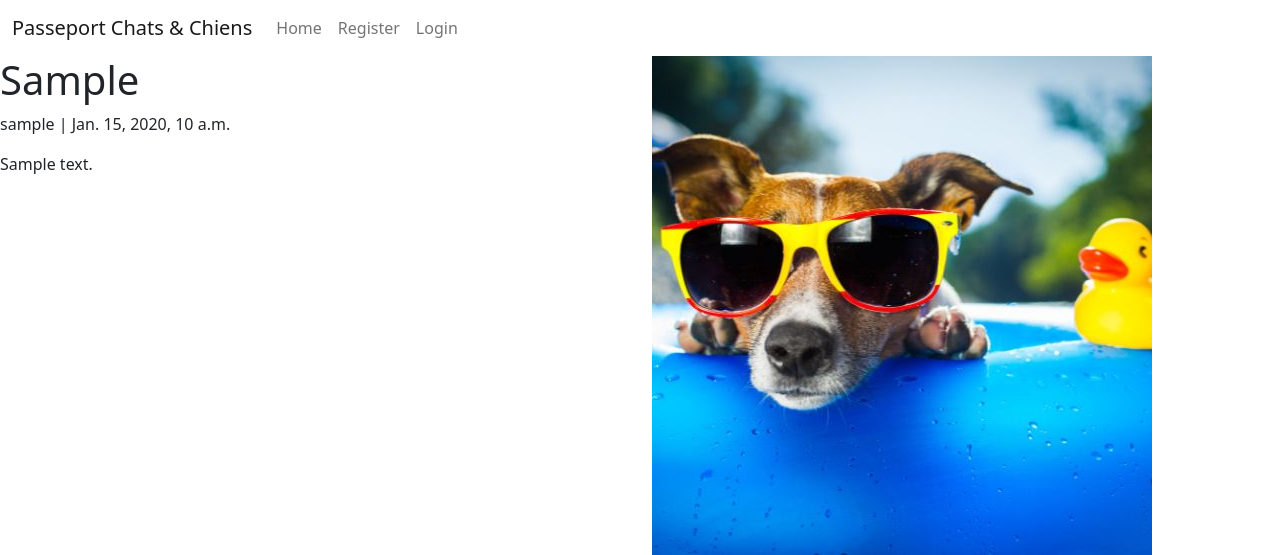
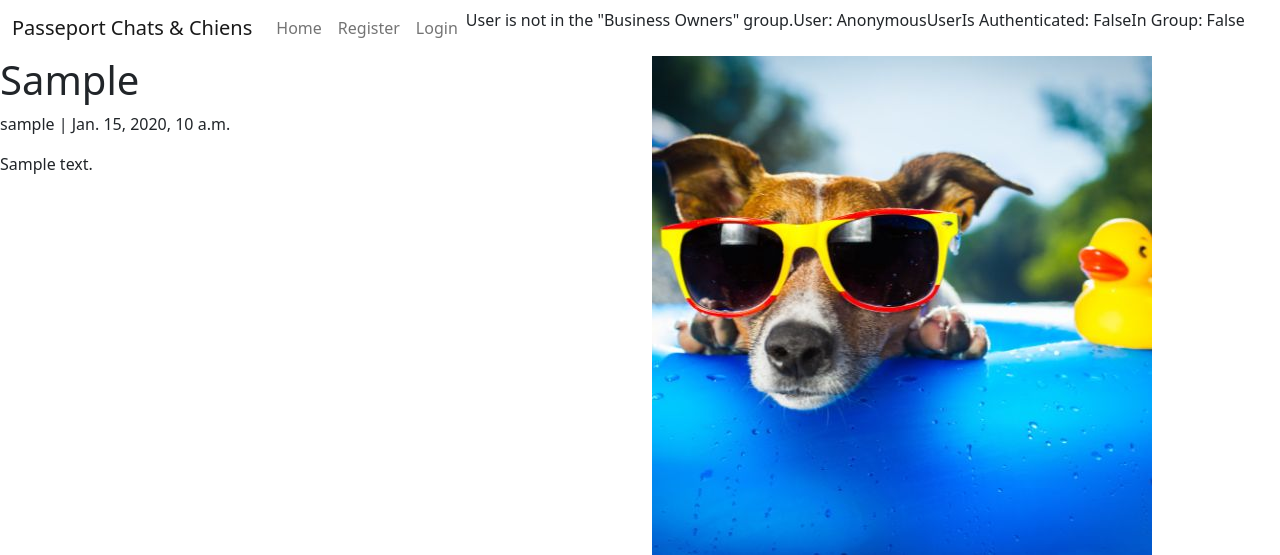
Before and after one commit to PhilippeItsMe/ci-portfolio4-django, a Django app: a page that uses templates/base.html in a window 1280 px wide. Shown: the top 555 px of the page. Run offline with Django 4.2, Linux system fonts and the light colour scheme; tables that the repository leaves empty hold one stand-in row (values such as "Sample post"); some libraries are stand-ins or nearby versions.

Commit message:
Debuging conditional menu

```diff
--- a/pet_businesses/forms.py
+++ b/pet_businesses/forms.py
@@ -1,7 +1,68 @@
 from django import forms
-from .models import Comment
+from .models import PetBusiness, Comment
 from django.contrib.auth.forms import UserCreationForm
 from django.contrib.auth.models import User, Group
+
+
+# Pet business form
+
+class PetBusinessForm(forms.ModelForm):
+    """
+    Form for creating and updating PetBusiness instances.
+    """
+    class Meta:
+        model = PetBusiness
+        fields = [
+            'firm',
+            'street',
+            'number',
+            'npa',
+            'locality',
+            'phone',
+            'email',
+            'website',
+            'linkedin',
+            'facebook',
+            'instagram',
+            'tiktok',
+            'business_pet_type',
+            'business_service_type',
+            'description',
+        ]
+        widgets = {
+            'firm': forms.TextInput(attrs={'class': 'form-control'}),
+            'street': forms.TextInput(attrs={'class': 'form-control'}),
+            'number': forms.TextInput(attrs={'class': 'form-control'}),
+            'npa': forms.TextInput(attrs={'class': 'form-control'}),
+            'locality': forms.TextInput(attrs={'class': 'form-control'}),
+            'phone': forms.TextInput(attrs={'class': 'form-control'}),
+            'email': forms.EmailInput(attrs={'class': 'form-control'}),
+            'website': forms.URLInput(attrs={'class': 'form-control'}),
+            'linkedin': forms.URLInput(attrs={'class': 'form-control'}),
+            'facebook': forms.URLInput(attrs={'class': 'form-control'}),
+            'instagram': forms.URLInput(attrs={'class': 'form-control'}),
+            'tiktok': forms.URLInput(attrs={'class': 'form-control'}),
+            'business_pet_type': forms.CheckboxSelectMultiple(),
+            'business_service_type': forms.CheckboxSelectMultiple(),
+            'description': forms.Textarea(attrs={'class': 'form-control'}),
+        }
+        labels = {
+            'firm': 'Business Name',
+            'street': 'Street Address',
+            'number': 'Street Number',
+            'npa': 'Postal Code',
+            'locality': 'City',
+            'phone': 'Phone Number',
+            'email': 'Email Address',
+            'website': 'Website',
+            'linkedin': 'LinkedIn Profile',
+            'facebook': 'Facebook Page',
+            'instagram': 'Instagram Profile',
+            'tiktok': 'TikTok Profile',
+            'business_pet_type': 'Pet Types Supported',
+            'business_service_type': 'Services Offered',
+            'description': 'Business Description',
+        }
 
 
 # Comments form
@@ -19,7 +80,6 @@ class CommentForm(forms.ModelForm):
 
 
 # Registration form
-
 
 class UserRegistrationForm(UserCreationForm):
     """
--- a/pet_businesses/urls.py
+++ b/pet_businesses/urls.py
@@ -11,5 +11,7 @@ urlpatterns = [
          views.comment_delete, name='comment_delete'),
      path('pet-business/<int:pet_business_id>/like/',
          views.like_post, name='like_post'),
-    path('signup/', views.custom_signup, name='signup')
+    path('signup/', views.custom_signup, name='signup'),
+    path('pet-business-form/', views.pet_business_form,
+         name='pet_business_form'),
 ]
--- a/pet_businesses/views.py
+++ b/pet_businesses/views.py
@@ -1,14 +1,14 @@
 from django.contrib.auth.models import Group
-# from django.contrib.auth.forms import UserCreationForm
 from django.shortcuts import render, get_object_or_404, reverse, redirect
 from django.contrib.auth.decorators import login_required
 from django.views import generic
 from django.contrib import messages
 from django.http import HttpResponseRedirect
 from .models import PetBusiness, Comment, Like
-from .forms import CommentForm, UserRegistrationForm, CustomSignupForm
+from .forms import CommentForm, UserRegistrationForm, CustomSignupForm, PetBusinessForm
 from .utils import group_required
 from django.core.exceptions import PermissionDenied
+
 
 # Custom signup view with group assignement
 
@@ -59,11 +59,11 @@ class BusinessList(generic.ListView):
     paginate_by = 3
 
 
-# Business detail view
+# Business detail and comment creation view
 
 def pet_business_detail(request, slug):
     """
-    View to render business details.
+    View to render business details and create comments.
     """
     post = get_object_or_404(PetBusiness.objects.filter(approved=True),
                              slug=slug)
@@ -167,3 +167,16 @@ def like_post(request, pet_business_id):
         like.delete()
 
     return redirect('pet_business_detail', slug=pet_business.slug)
+
+
+# Pet business creating view
+
+@group_required("Business Owners")
+def pet_business_form(request):
+    """
+    View to list pet businesses created by the logged-in user.
+    """
+    pet_businesses = PetBusiness.objects.filter(author=request.user)
+    return render(request, 'pet_businesses/pet_business_form.html', {
+        'pet_businesses': pet_businesses,
+    })
--- a/templates/base.html
+++ b/templates/base.html
@@ -3,6 +3,7 @@
 {% url 'account_login' as login_url %}
 {% url 'account_signup' as signup_url %}
 {% url 'account_logout' as logout_url %}
+{% load custom_tags %}
 
 <!DOCTYPE html>
 <html class="h-100" lang="en">
@@ -35,7 +36,7 @@
                 <ul class="navbar-nav me-auto mb-2 mb-lg-0">
                     <li class="nav-item">
                         <a class="nav-link {% if request.path == home_url %}active{% endif %}" aria-current="page"
-                            href="#">Home</a>
+                            href="{% url 'home' %}">Home</a>
                     </li>
                     {% if user.is_authenticated %}
                     <li class="nav-item">
@@ -51,6 +52,20 @@
                         <a class="nav-link {% if request.path == login_url %}active{% endif %}" aria-current="page"
                             href="{% url 'account_login' %}">Login</a>
                     </li>
+                    {% if user|in_group:"Business Owners" %}
+                    <p>User is in the "Business Owners" group.</p>
+                    {% else %}
+                    <p>User is not in the "Business Owners" group.</p>
+                    {% endif %}
+
+                    <p>User: {{ user }}</p>
+                    <p>Is Authenticated: {{ user.is_authenticated }}</p>
+                    <p>In Group: {{ user|in_group:"Business Owners" }}</p>
+
+
+                    {% if user.is_authenticated and user|in_group:"Business Owners" %}
+                    <li><a href="{% url 'pet_business_form' %}">My Pet Businesses</a></li>
+                    {% endif %}
                     {% endif %}
                 </ul>
             </div>
```
Also changed, not shown: pet_businesses/templates/pet_businesses/pet_business_form.html (added, +32 -0 lines).
